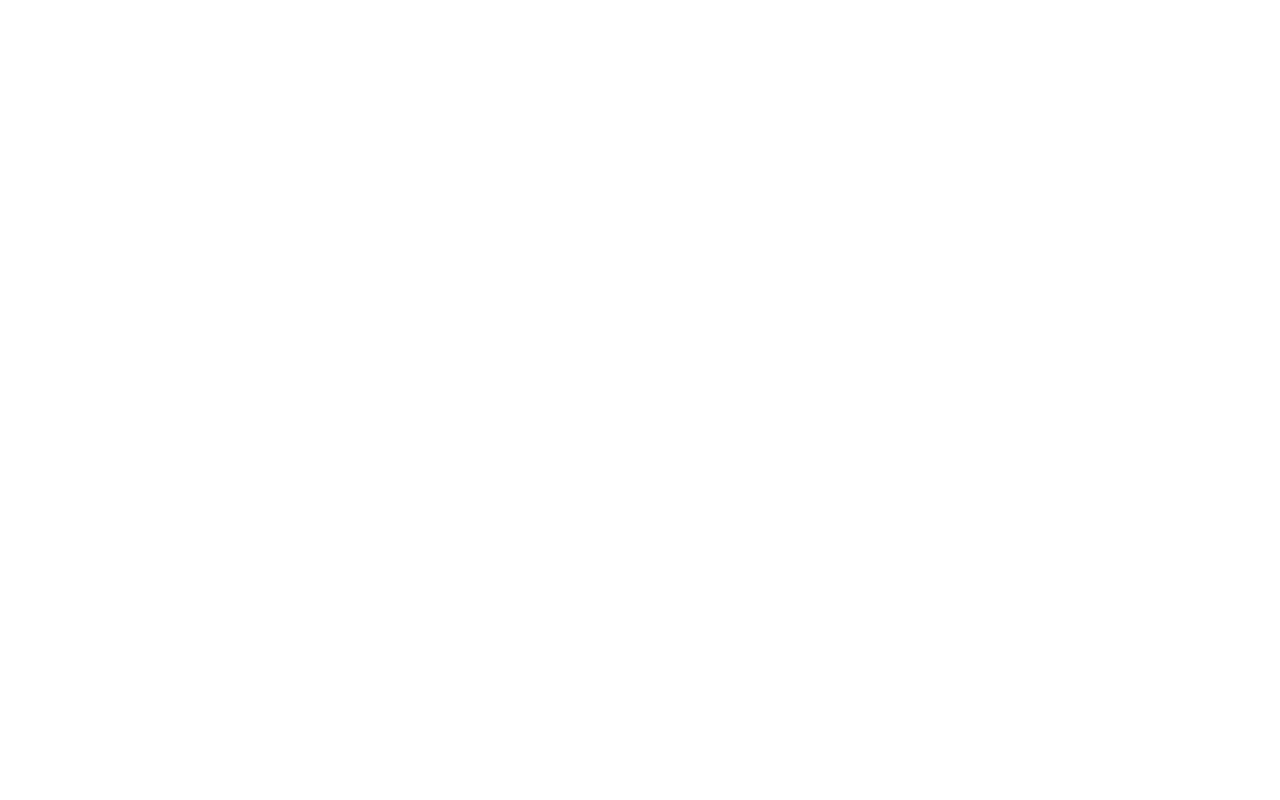
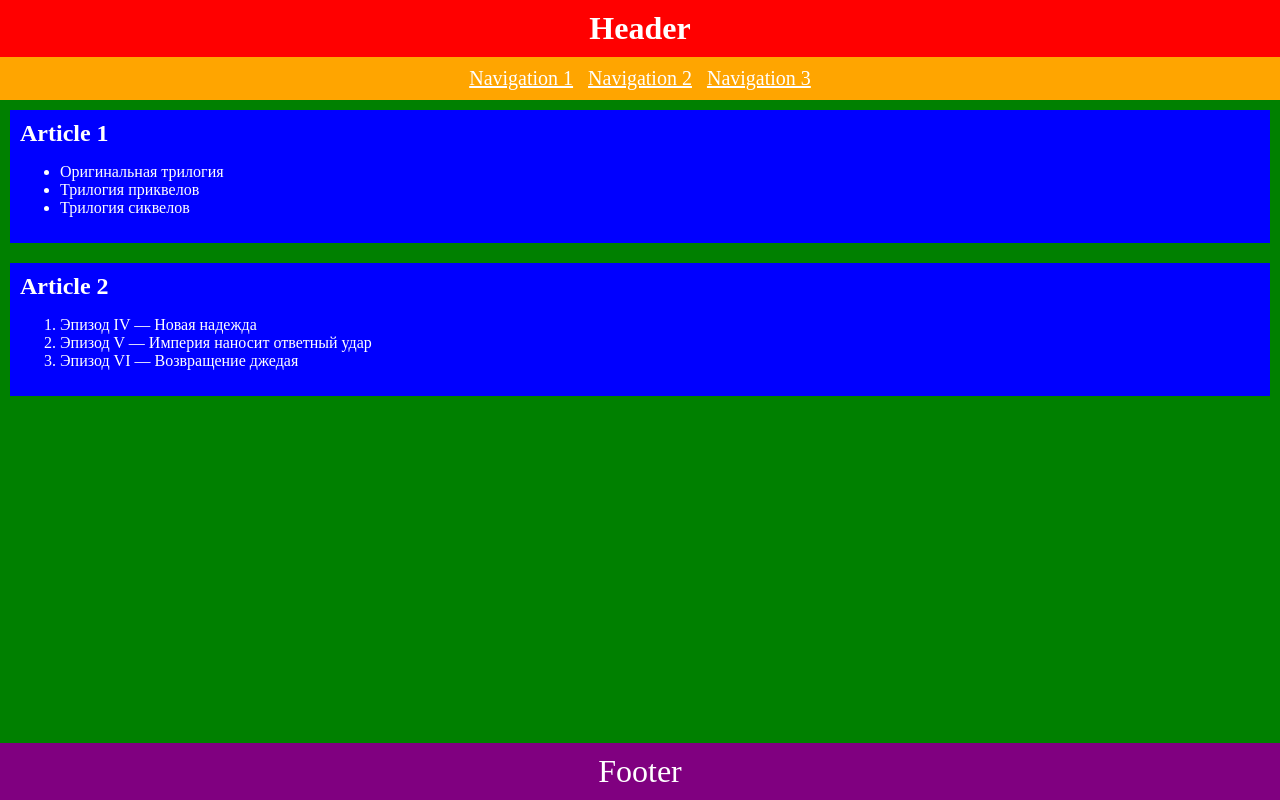
Before and after one commit to js-tasks-ru/htmlcss-20210114_ara-perm, a website: page 02-dz0/01-semantic-mockup/solution.html in a window 1280 px wide. Drawn offline with Linux system fonts and the light colour scheme.

Commit message:
task2 simple page

```diff
--- a/02-dz0/01-semantic-mockup/solution.html
+++ b/02-dz0/01-semantic-mockup/solution.html
@@ -1,4 +1,96 @@
 <!DOCTYPE html>
 <html lang="ru">
-    <!-- Ваше решение -->
+  <head>
+    <meta charset="utf-8" />
+    <title>Task 02 | Semantic mockup</title>
+    <style>
+      /* simple style reset */
+      body,
+      h1,
+      h2 {
+        margin: 0;
+      }
+    </style>
+    <style>
+      :root {
+        --font-size-big: 32px;
+        --page-section-padding: 10px;
+      }
+
+      body {
+        color: #fff;
+        min-height: 100vh;
+        display: flex;
+        flex-direction: column;
+      }
+
+      .page-section {
+        text-align: center;
+        padding: var(--page-section-padding);
+      }
+
+      .header {
+        background-color: red;
+        font-size: var(--font-size-big);
+      }
+
+      .navigation {
+        font-size: 20px;
+        background-color: orange;
+      }
+      .navigation__item {
+        color: white;
+      }
+      .navigation__item:not(:last-child) {
+        margin-right: 10px;
+      }
+
+      .articles {
+        flex: 1 0 auto;
+        text-align: left;
+        background-color: green;
+      }
+      .article {
+        background-color: blue;
+        padding: var(--page-section-padding);
+      }
+      .article + .article {
+        margin-top: 20px;
+      }
+
+      .footer {
+        background-color: purple;
+        font-size: var(--font-size-big);
+      }
+    </style>
+  </head>
+  <body>
+    <header>
+      <h1 class="page-section header">Header</h1>
+      <nav class="page-section navigation">
+        <a class="navigation__item" href="#1">Navigation&nbsp;1</a>
+        <a class="navigation__item" href="#2">Navigation&nbsp;2</a>
+        <a class="navigation__item" href="#3">Navigation&nbsp;3</a>
+      </nav>
+    </header>
+    <main class="page-section articles">
+      <article class="article trilogies">
+        <h2 class="trilogies__header">Article 1</h2>
+        <ul class="trilogies__list">
+          <li class="trilogies__item">Оригинальная трилогия</li>
+          <li class="trilogies__item">Трилогия приквелов</li>
+          <li class="trilogies__item">Трилогия сиквелов</li>
+        </ul>
+      </article>
+      <article class="article movies">
+        <h2 class="movies__header">Article 2</h2>
+        <ol>
+          <li class="movies__item">Эпизод IV — Новая надежда</li>
+          <li class="movies__item">Эпизод V — Империя наносит ответный удар</li>
+          <li class="movies__item">Эпизод VI — Возвращение джедая</li>
+        </ol>
+      </article>
+    </main>
+    <footer class="page-section footer">Footer</footer>
+  </body>
 </html>
```
